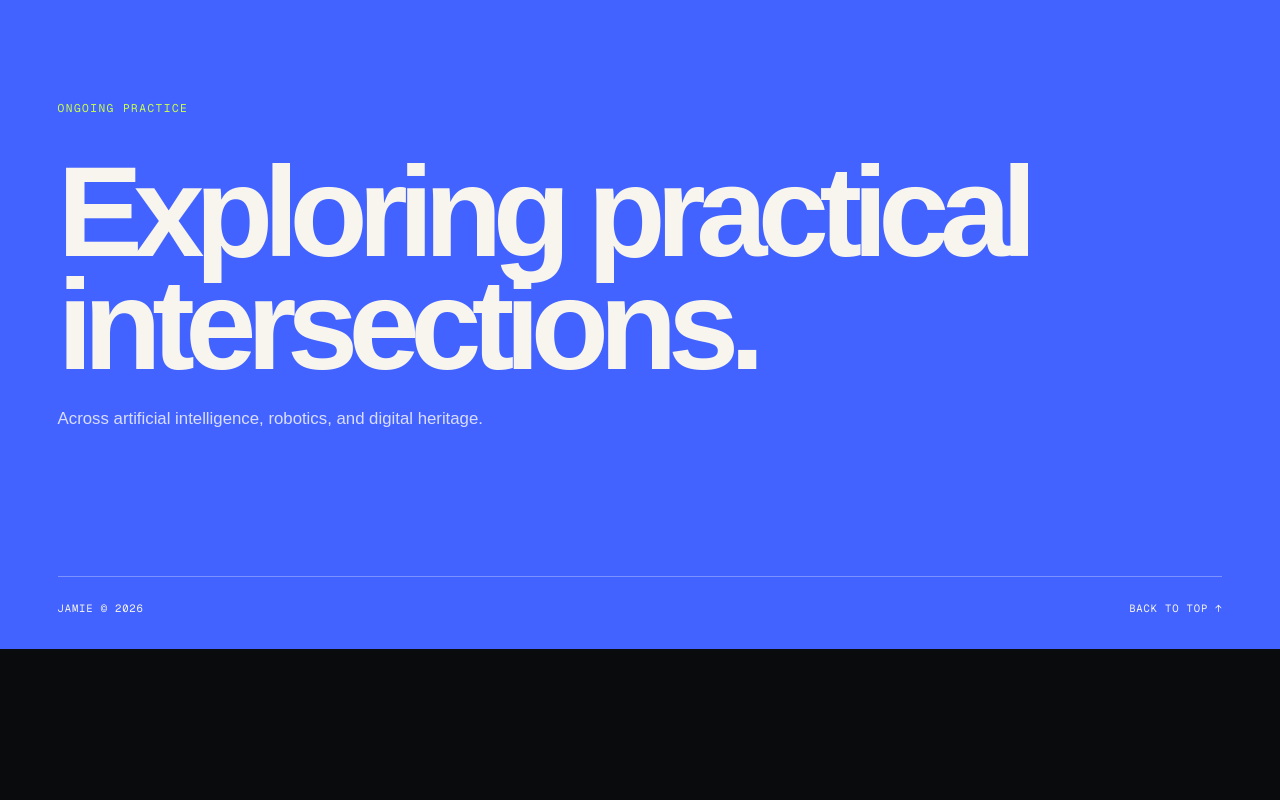
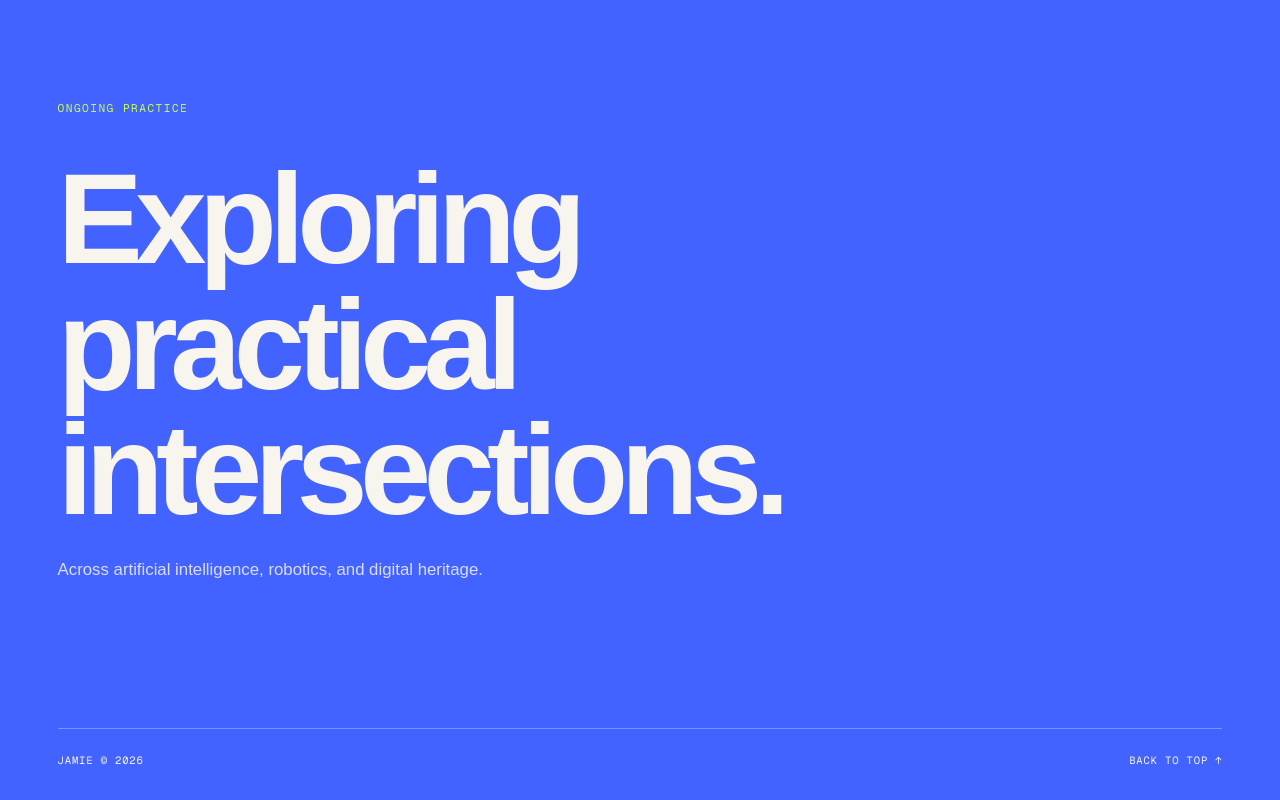
Before and after one commit to midorigb/homepage, a Next.js app: page / in a window 1280 px wide. Shown: the part 4039-4839 px from the top of the page. Before the commit the page ends 4688 px from the top, so only its background shows below. Built offline with nearby package versions, Linux system fonts and the light colour scheme.

Commit message:
Fix bilingual footer headline spacing

```diff
--- a/app/globals.css
+++ b/app/globals.css
@@ -442,8 +442,13 @@ footer h2 {
   margin: 2.5rem 0 1.5rem;
   font-size: clamp(4rem, 10vw, 10rem);
   font-weight: 600;
-  line-height: 0.88;
-  letter-spacing: -0.075em;
+  line-height: 0.98;
+  letter-spacing: -0.06em;
+}
+
+main[lang="zh-CN"] footer h2 {
+  line-height: 1.1;
+  letter-spacing: -0.035em;
 }
 
 .footer-note {
@@ -580,6 +585,11 @@ footer h2 {
     font-size: 4rem;
   }
 
+  main[lang="zh-CN"] footer h2 {
+    font-size: 3.35rem;
+    line-height: 1.14;
+  }
+
   .footer-bottom {
     margin-top: 6rem;
   }
```
